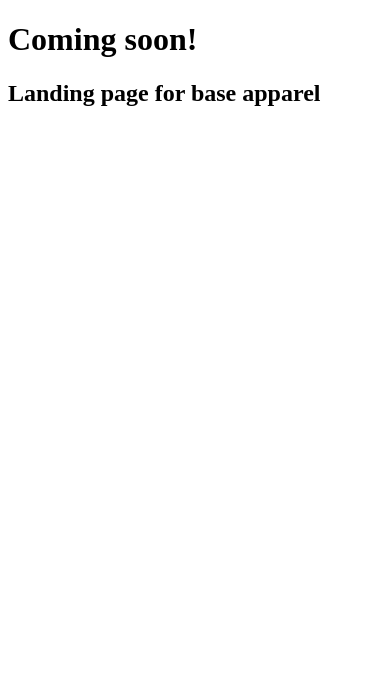
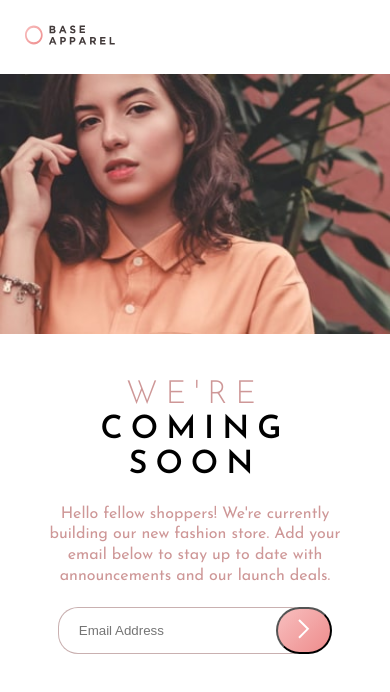
Before and after one commit to tajammul1996/base-apparel-landing-page, a plain HTML site: page index.html in a window 390 px wide. Drawn offline with Linux system fonts and the light colour scheme.

Commit message:
done with the mobile version🎉🥳

```diff
--- a/css/styles.css
+++ b/css/styles.css
@@ -0,0 +1,68 @@
+* {
+  margin: 0;
+  box-sizing: border-box;
+}
+
+/* base styles */
+html {
+  font-family: "Josefin Sans", sans-serif;
+  font-size: 16px;
+}
+
+/* adding header styles for mobile version */
+.logo {
+  margin: 25px;
+  height: 20px;
+  width: 90px;
+}
+
+.hero-image {
+  width: 100%;
+  object-fit: contain;
+}
+
+/* content */
+h1 {
+  text-transform: uppercase;
+  text-align: center;
+  margin-top: 40px;
+  margin-bottom: 20px;
+  letter-spacing: 0.5rem;
+  line-height: 2.2rem;
+  font-size: 2rem;
+}
+
+.we-are {
+  font-weight: 300;
+  color: hsl(0, 36%, 70%);
+}
+
+section p {
+  text-align: center;
+  max-width: 85%;
+  margin: 0 auto;
+  line-height: 1.3rem;
+  margin-bottom: 20px;
+  color: hsl(0, 36%, 70%);
+}
+
+form {
+  text-align: center;
+  display: flex;
+  justify-content: center;
+  margin-bottom: 20px;
+}
+
+.email-input {
+  padding: 10px 20px;
+  border-radius: 20px;
+  width: 65%;
+  border: 0.8px solid hsla(0, 19%, 60%, 0.652);
+}
+
+.btn {
+  background: linear-gradient(135deg, hsl(0, 80%, 86%), hsl(0, 74%, 74%));
+  padding: 10px 20px;
+  border-radius: 25px;
+  margin-left: -35px;
+}
--- a/index.html
+++ b/index.html
@@ -3,11 +3,41 @@
   <head>
     <meta charset="UTF-8" />
     <meta name="viewport" content="width=device-width, initial-scale=1.0" />
+    <link
+      href="https://fonts.googleapis.com/css?family=Josefin+Sans:300,400,600&display=swap"
+      rel="stylesheet"
+    />
     <link rel="stylesheet" href="css/styles.css" />
     <title>Base Apparel</title>
   </head>
   <body>
-    <h1>Coming soon!</h1>
-    <h2>Landing page for base apparel</h2>
+    <header>
+      <img src="images/logo.svg" alt="base apparel logo" class="logo" />
+    </header>
+
+    <img
+      src="images/hero-mobile.jpg"
+      alt="hero image mobile"
+      class="hero-image"
+    />
+
+    <section>
+      <h1>
+        <span class="we-are">we're </span><br />
+        coming <br />
+        soon <br />
+      </h1>
+      <p>
+        Hello fellow shoppers! We're currently building our new fashion store.
+        Add your email below to stay up to date with announcements and our
+        launch deals.
+      </p>
+      <form>
+        <input type="email" placeholder="Email Address" class="email-input" />
+        <button class="btn">
+          <img src="images/icon-arrow.svg" alt="arrow icon" />
+        </button>
+      </form>
+    </section>
   </body>
 </html>
```
Also changed, not shown: design/active-states.jpg (added), design/desktop-design.jpg (added), design/desktop-preview.jpg (added), design/mobile-design.jpg (added), images/bg-pattern-desktop.svg (added), images/hero-desktop.jpg (added), images/hero-mobile.jpg (added), images/icon-arrow.svg (added), images/icon-error.svg (added), images/logo.svg (added), 1 other file.
